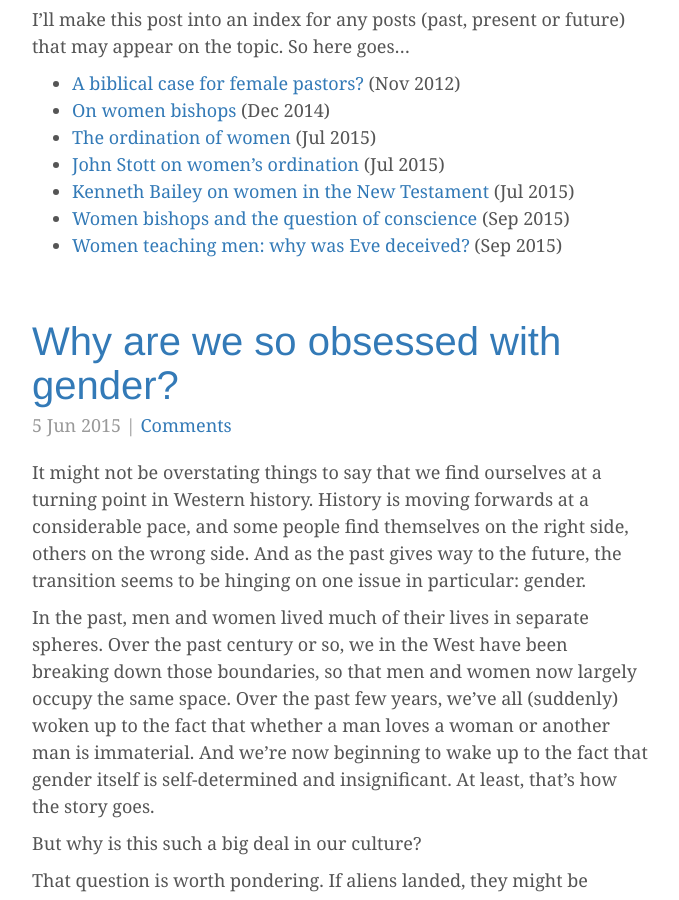
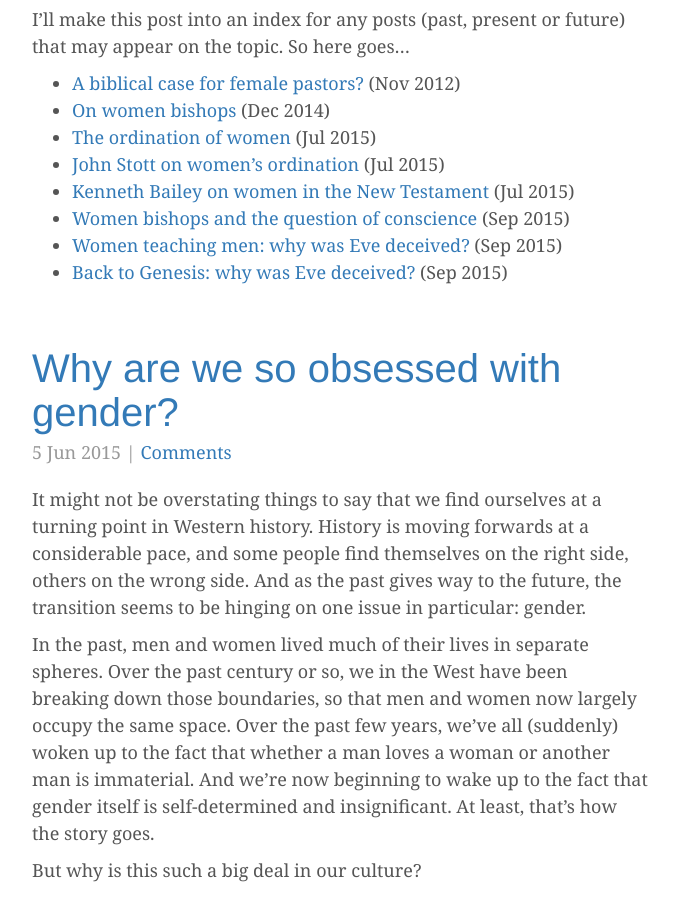
Before and after one commit to anthonyjsmith/anthonyjsmith.github.io, a Jekyll site: the page built from index.html, in a window 1280 px wide and 900 px high, scrolled down 17929 px. Shown: the whole window, without its empty margins (138-817 px from the left). Built offline with Jekyll 4.4.1, drawn with Linux system fonts in a browser that asks for light colours; nearby versions of some CDN libraries; the list of posts is cut into pages by our own code; comment, search, counter and statistics services are not loaded.

Commit message:
Add link to new post

```diff
--- a/_posts/2015-07-26-the-ordination-of-women.md
+++ b/_posts/2015-07-26-the-ordination-of-women.md
@@ -23,3 +23,4 @@ I'll make this post into an index for any posts (past, present or future) that m
 * [Kenneth Bailey on women in the New Testament](/2015/07/31/kenneth-bailey-on-women-in-the-new-testament/) (Jul 2015)
 * [Women bishops and the question of conscience](/2015/09/05/women-bishops-and-the-question-of-conscience/) (Sep 2015)
 * [Women teaching men: why was Eve deceived?](/2015/09/08/women-teaching-men-why-was-eve-deceived/) (Sep 2015)
+* [Back to Genesis: why was Eve deceived?]({% post_url 2015-09-11-back-to-genesis-why-was-eve-deceived %}) (Sep 2015)
```
